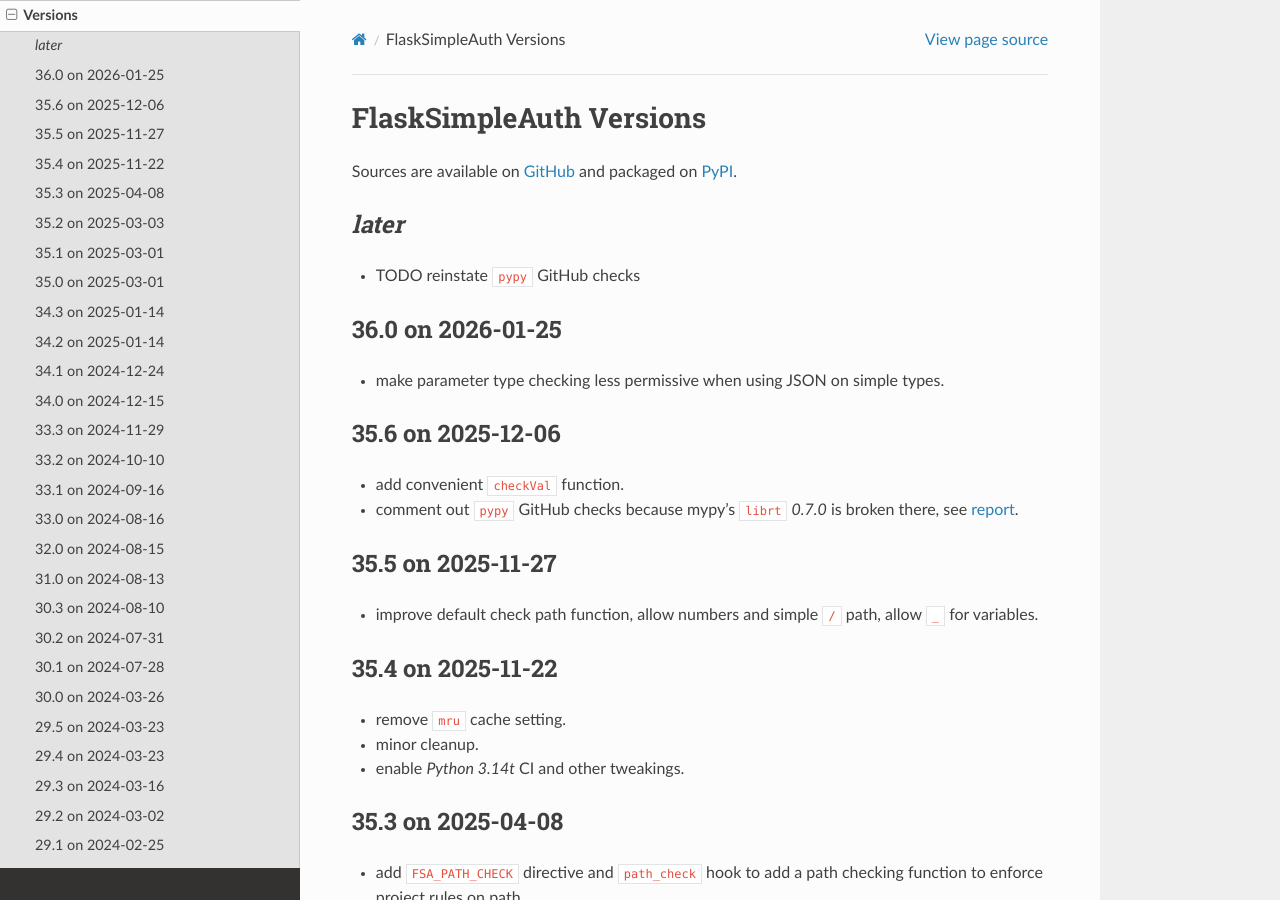
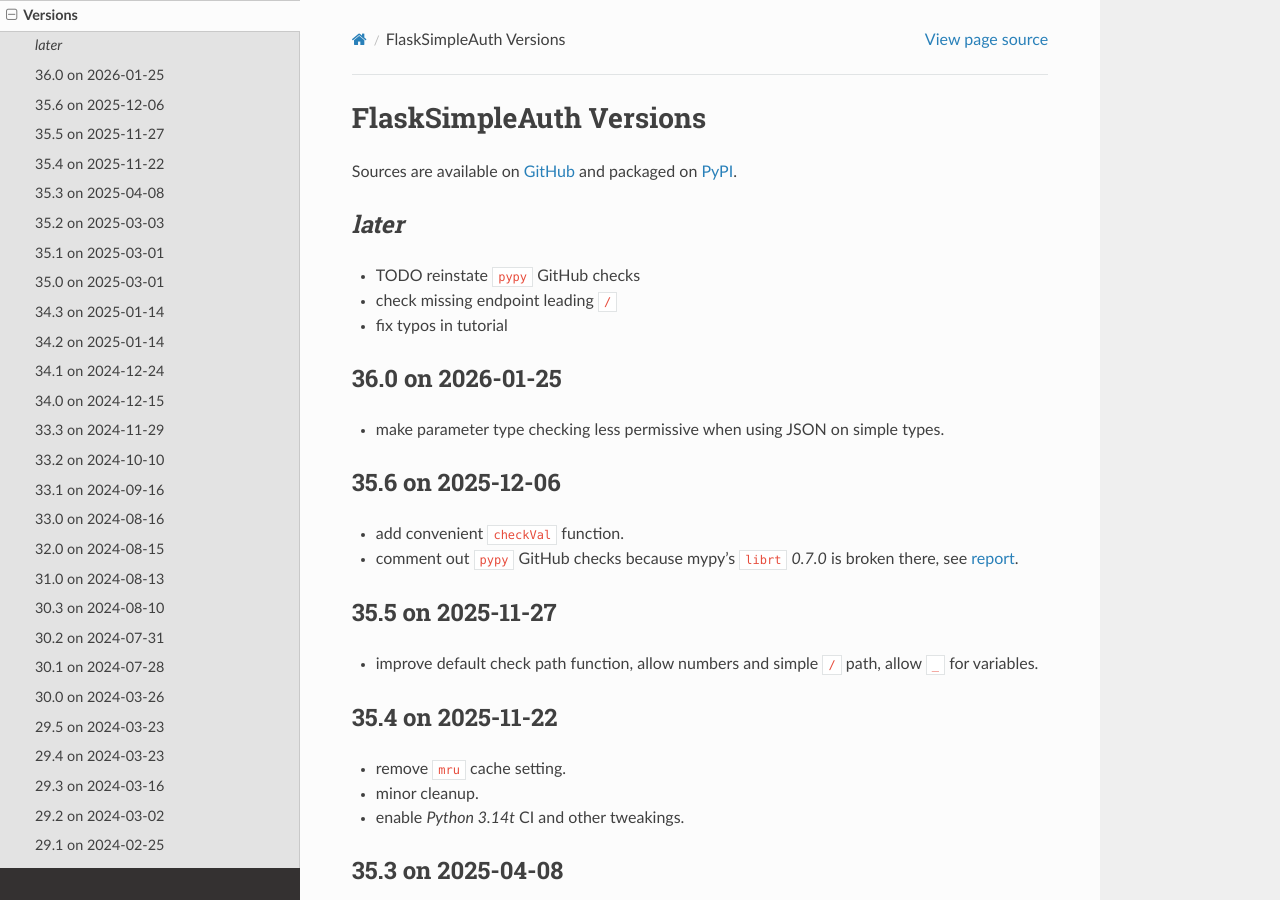
Before and after one commit to zx80/flask-simple-auth, a Sphinx documentation site: the page built from docs/VERSIONS.md, in a window 1280 px wide and 900 px high. Built offline with Sphinx 7.4.7 and the Read the Docs theme 3.1.0, drawn with Linux system fonts in a browser that asks for light colours; pages that are not in the unit, such as notebooks, are missing from menus.

Commit message:
check for missing /... in endpoint

```diff
--- a/docs/VERSIONS.md
+++ b/docs/VERSIONS.md
@@ -6,6 +6,8 @@
 ## _later_
 
 - TODO reinstate `pypy` GitHub checks
+- check missing endpoint leading `/`
+- fix typos in tutorial
 
 ## 36.0 on 2026-01-25
 
```
Also changed, not shown: 1 other file.
